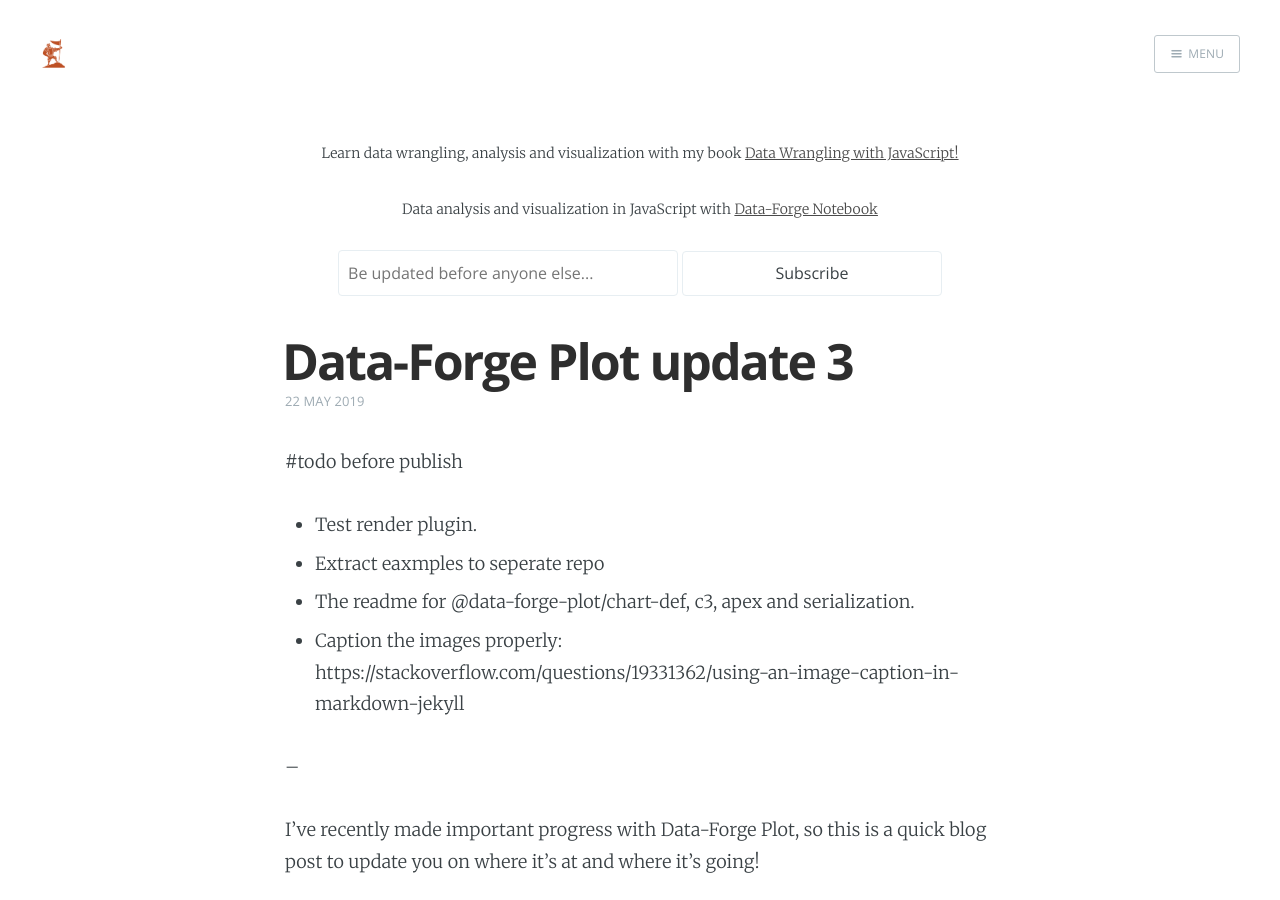
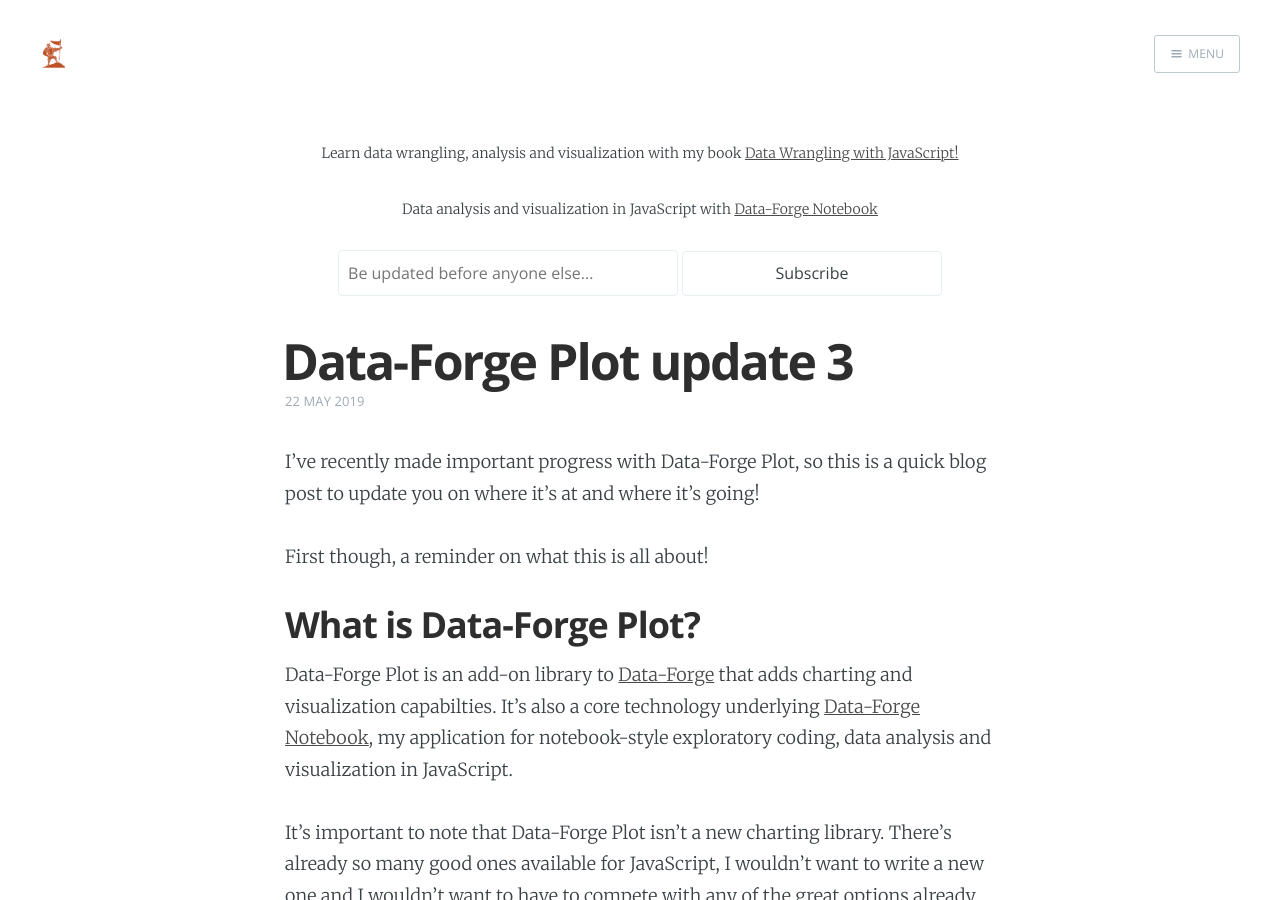
Before and after one commit to ashleydavis/the-data-wrangler-blog, a Jekyll site: the page built from _posts/2019-05-22-data-forge-plot-update3.markdown, in a window 1280 px wide and 900 px high. Built offline with Jekyll 4.4.1, drawn with Linux system fonts in a browser that asks for light colours; comment, search, counter and statistics services are not loaded.

Commit message:
Removed todos.

```diff
--- a/_posts/2019-05-22-data-forge-plot-update3.markdown
+++ b/_posts/2019-05-22-data-forge-plot-update3.markdown
@@ -10,16 +10,6 @@
 A new update on my progress with Data-Forge Plot - the plot function for Data-Forge!
 "
 ---
-
-#todo before publish
-- Test render plugin.
-- Extract eaxmples to seperate repo
-- The readme for @data-forge-plot/chart-def, c3, apex and serialization.
-- Caption the images properly:
-    https://stackoverflow.com/questions/19331362/using-an-image-caption-in-markdown-jekyll
-
-
---
 
 I've recently made important progress with Data-Forge Plot, so this is a quick blog post to update you on where it's at and where it's going!
 
```
